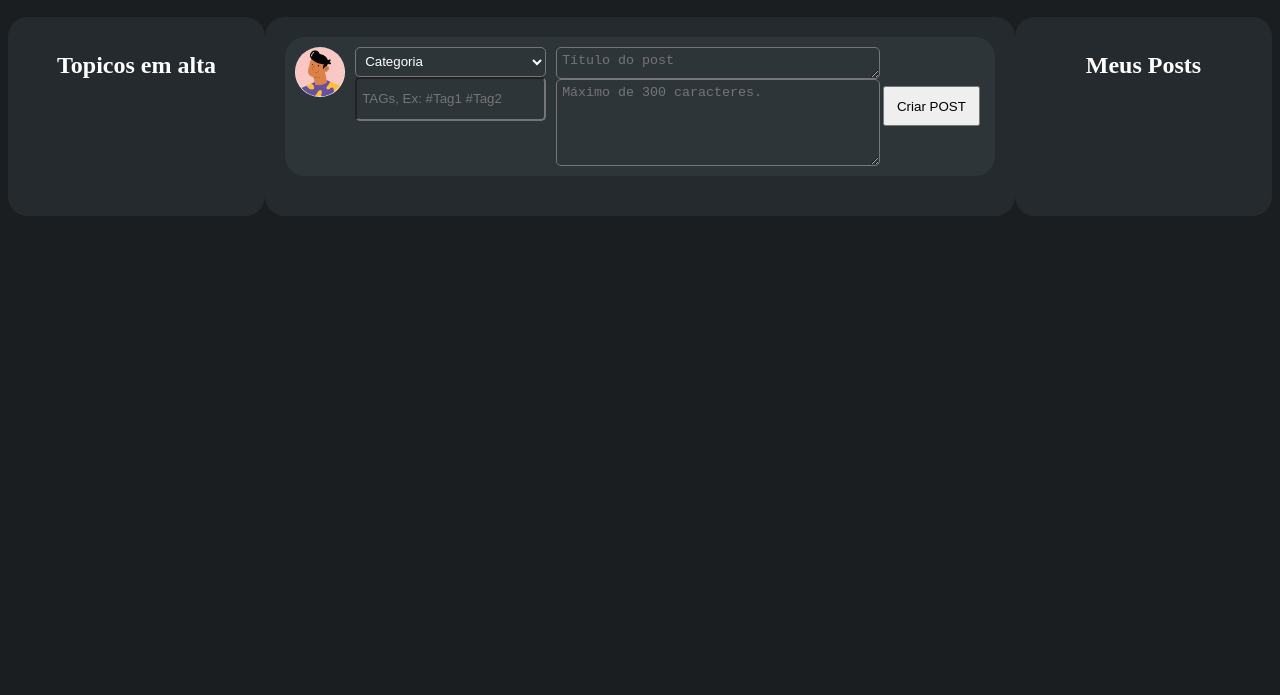
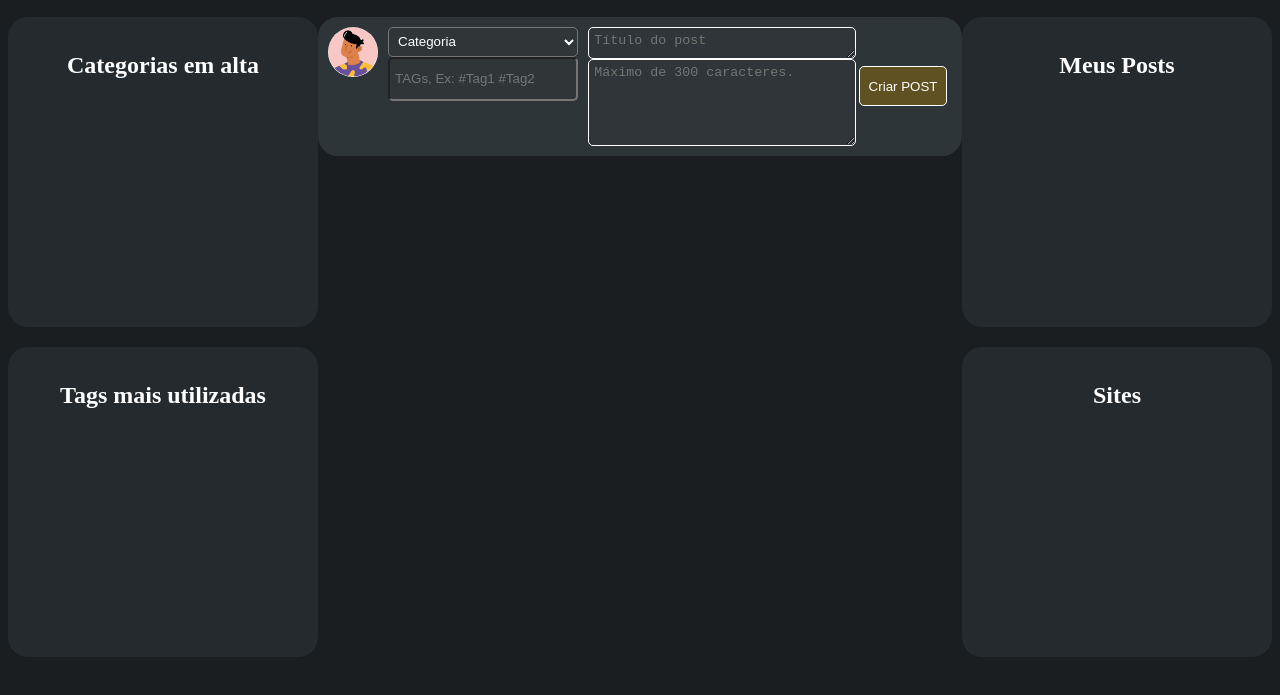
Before and after one commit to gMedeiros23/Journey-Projeto-Individual, a website: page public/dashboard/forum.html in a window 1280 px wide. Shown: the part 91-786 px from the top of the page. Drawn offline with Linux system fonts and the light colour scheme; no server answers.

Commit message:
Forum - Adicionado 2 blocos: Tags mais utilizadas e sites (Futuro redireciamento)

```diff
--- a/public/css/forum.css
+++ b/public/css/forum.css
@@ -20,19 +20,19 @@ main{
 }
 
 .posts_container{
-    background-color: rgb(36, 42, 46);
+    background-color: rgb(26, 30, 33);
     width: 100vh;
     border-radius: 20px;
-    padding: 20px;
 }
 
 .lateral_container{
     background-color: rgb(36, 42, 46);
-    width: 32vh;
+    width: 35vh;
     border-radius: 20px;
     padding: 15px;
     text-align: center;
-    max-height: 400px;
+    height: 280px;
+    margin-bottom: 20px;
 }
 
 .post{
@@ -51,10 +51,8 @@ main{
 
 .post div{
     display: flex;
+    flex-direction: column;
     align-self: flex-end;
-    flex-direction: column;
-    margin: 0;
-    width: 100%;
 }
 .post img{
     width: 50px;
@@ -65,19 +63,23 @@ main{
 .post span{
     display: flex;
 }
-
 .post button{
     width: 200px;
     height: 40px;
     align-self: center;
     margin-right: 10px;
+    background-color: rgb(95, 81, 33);
+    border: 1px solid white;
+    border-radius: 5px;
+    color: white;
 }
 
 textarea{
     width: 100%;
-    background-color: rgb(46, 53, 57);
+    background-color: rgb(47, 53, 56);
     color: white;
     border-radius: 5px;
+    border-color: white;
 }
 
 #textarea_titulo{
@@ -90,8 +92,13 @@ textarea{
 }
 
 #post_inputs input, #post_inputs select{
-    background-color: rgb(46, 53, 57);
+    background-color: rgb(48, 53, 56);
     color: white;
     border-radius: 5px;
     height: 30px;
 }
+
+#comentarios_curtidas{
+    display: flex;
+    flex-direction: row;
+}
--- a/public/dashboard/forum.html
+++ b/public/dashboard/forum.html
@@ -25,10 +25,15 @@
     </header>
 
     <main>
+        <div>
+            <div id="topicos_em_alta" class="lateral_container">
+                <h2>Categorias em alta</h2>
+            </div>
+            <div id="topicos_em_alta" class="lateral_container">
+                <h2>Tags mais utilizadas</h2>
+            </div>
+        </div>
 
-        <div id="topicos_em_alta" class="lateral_container">
-            <h2>Topicos em alta</h2>
-        </div>
 
         <div id="posts_container" class="posts_container">
             <div class="post">
@@ -42,7 +47,7 @@
                         <input type="text" placeholder="TAGs, Ex: #Tag1 #Tag2">
                     </div>
 
-                    <div>
+                    <div style="width: 100%;">
                         <textarea placeholder="Título do post" maxlength="100" rows="5" id="textarea_titulo"></textarea>
                         <textarea placeholder="Máximo de 300 caracteres." maxlength="300" rows="5"></textarea>
                     </div>
@@ -51,10 +56,16 @@
                 </span>
             </div>
         </div>
+        <div>
+            <div id="meus_posts" class="lateral_container">
+                <h2>Meus Posts</h2>
+            </div>
 
-        <div id="meus_posts" class="lateral_container">
-            <h2>Meus Posts</h2>
+            <div id="meus_posts" class="lateral_container">
+                <h2>Sites</h2>
+            </div>
         </div>
+
 
     </main>
 
@@ -76,14 +87,16 @@
                 dadosPostagem.forEach((postagem) => {
 
                     divPosts += `
-                        <div class="post"">
+                        <div class="post">
                             <span>
                             <img src="../assets/icon/perfil_padrao.jpg" alt="">
-                            <h1>Post</h1>
+                            <h1>Título do Post</h1>
                             </span>
-                            <span><p>Categoria</p>
+                            <span>
+                            <p>Data de criação</p>
+                            <p>Categoria</p>
                             <p>Tópico</p></span>
-                            <div>
+                            <div id="comentarios_curtidas">
                             <p> 510 Comentarios</p>
                             <p> 210 Curtidas </p>
                             </div>
```
